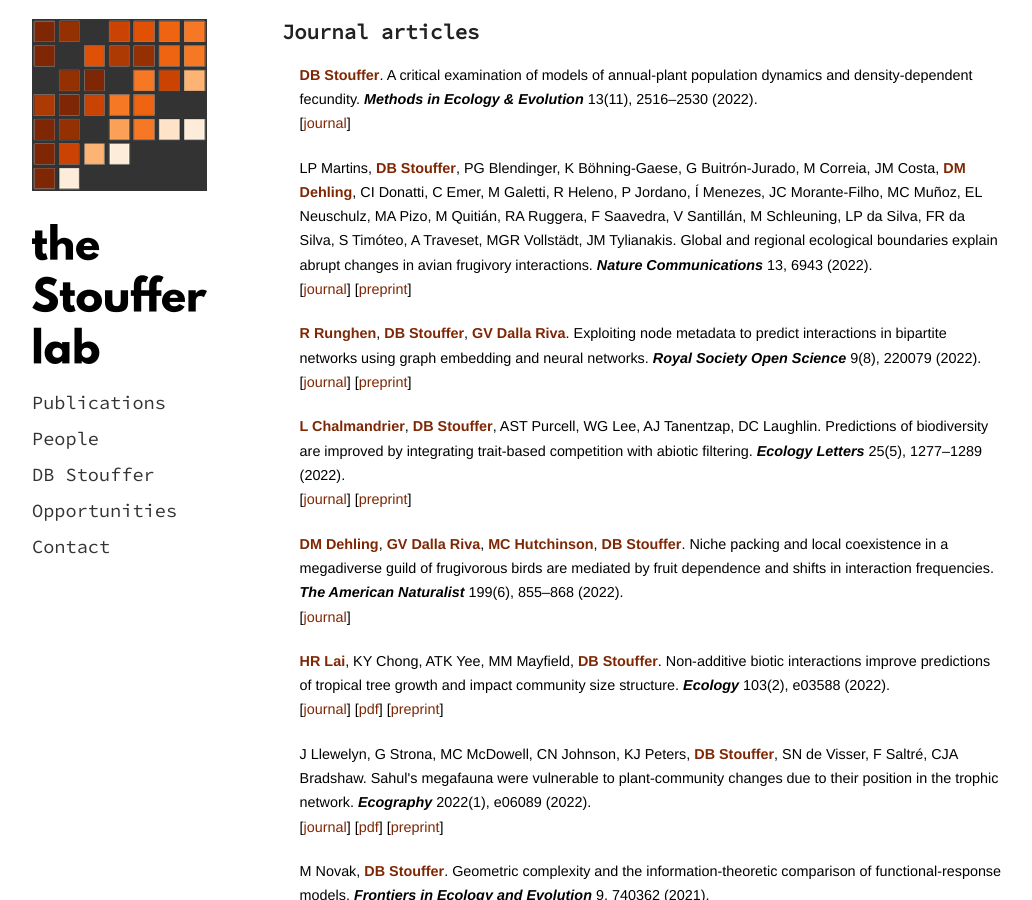
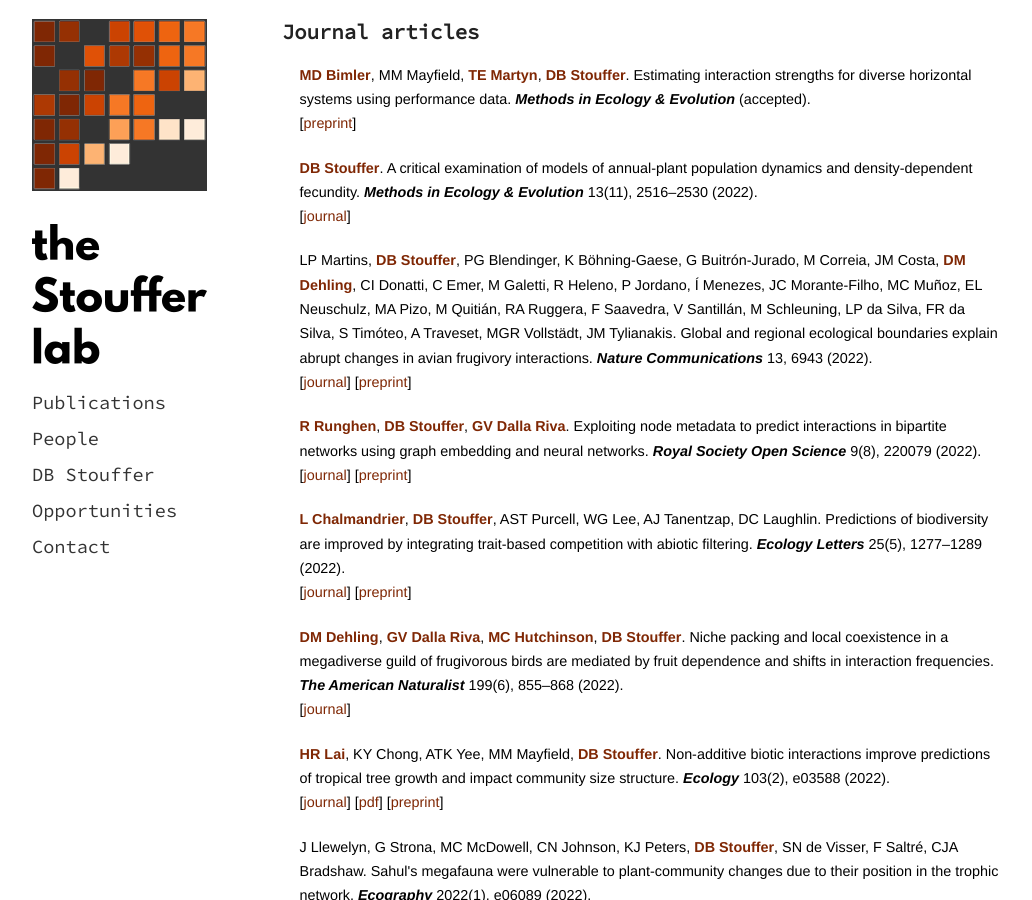
Before and after one commit to stoufferlab/stoufferlab.github.io, a Jekyll site: the page built from publications/index.html, in a window 1280 px wide and 900 px high. Shown: the whole window, without its empty margins (123-1155 px from the left). Built offline with Jekyll 4.4.1, drawn with Linux system fonts in a browser that asks for light colours; nearby versions of some CDN libraries; library files that are not in the unit come from our copies; a script that is not in the unit is left out; some of the changed text lies outside the part shown.

Commit message:
Bimler et al accepted at Methods. Woohoo!

```diff
--- a/publications/papers.html
+++ b/publications/papers.html
@@ -1,4 +1,19 @@
 <!-- journal articles -->
+
+<div id="publication">
+<li>
+<p>
+<b style="color: rgb(127,39,4);">MD Bimler</b>, MM Mayfield, <b style="color: rgb(127,39,4);">TE Martyn</b>, <b style="color: rgb(127,39,4);">DB Stouffer</b>. Estimating interaction strengths for diverse horizontal systems using performance data.
+<b><i>Methods in Ecology & Evolution</i></b>
+(accepted).
+<br>
+[<a href="http://dx.doi.org/10.1101/2022.03.28.486154">preprint</a>]
+<br>
+<small>
+</small>
+</p>
+</li>
+</div>
 
 <div id="publication">
 <li>
@@ -11,7 +26,6 @@ A critical examination of models of annual-plant population dynamics and density
 (2022).
 <br>
 [<a href="http://dx.doi.org/10.1111/2041-210X.13965">journal</a>]
-
 <br>
 <small>
 </small>
--- a/publications/preprints.html
+++ b/publications/preprints.html
@@ -1,14 +1,3 @@
-<div id="publication">
-<li>
-<p>
-<b style="color: rgb(127,39,4);">MD Bimler</b>, MM Mayfield, <b style="color: rgb(127,39,4);">TE Martyn</b>, <b style="color: rgb(127,39,4);">DB Stouffer</b>. Estimating interaction matrices from performance data for diverse systems. <b><i>bioRxiv</i></b> <br>
-[<a href="http://dx.doi.org/10.1101/2022.03.28.486154">preprint</a>]
-<br>
-<small>
-</small>
-</p>
-</li>
-</div>
 
 <div id="publication">
 <li>
```
